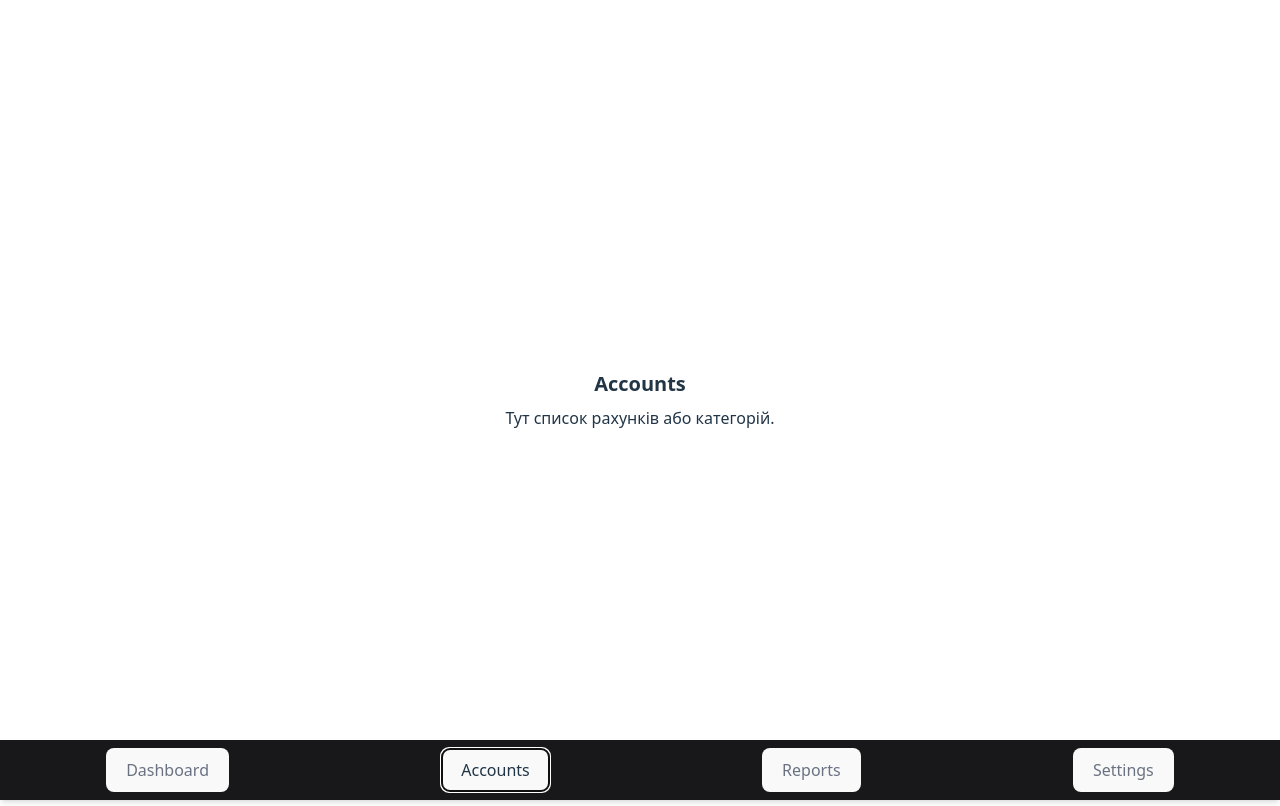
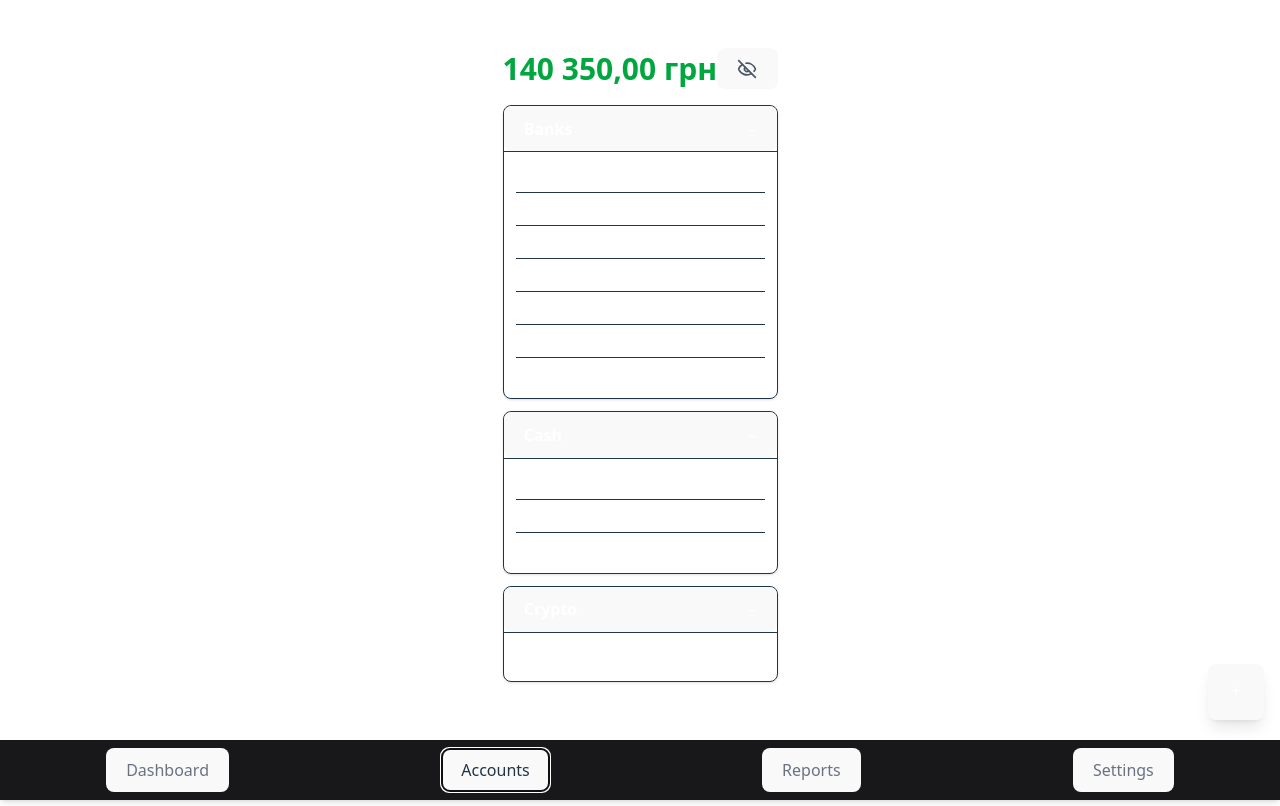
Before and after one commit to teredet/money-manager, a Vue app: page / in a window 1280 px wide. Both pictures are taken after a click on the button "Accounts". Built offline with nearby package versions, Linux system fonts and the light colour scheme.

Commit message:
Added base Accounts page

```diff
--- a/package.json
+++ b/package.json
@@ -10,6 +10,7 @@
   },
   "dependencies": {
     "@tailwindcss/vite": "^4.1.14",
+    "lucide-vue-next": "^0.545.0",
     "vite-plugin-pwa": "^1.0.3",
     "vue": "^3.5.22"
   },
--- a/src/components/pages/Accaunts.vue
+++ b/src/components/pages/Accaunts.vue
@@ -1,6 +1,162 @@
 <template>
-  <div class="p-4">
-    <h2 class="text-xl font-bold mb-2">Accounts</h2>
-    <p>Тут список рахунків або категорій.</p>
+  <div class="p-4 pb-20">
+    <!-- Header -->
+    <div class="flex justify-between items-center mb-4">
+      <div v-if="showTotal" class="text-3xl font-semibold text-green-600">
+        {{ formatCurrency(totalInBase, baseCurrency) }}
+      </div>
+      <div
+        v-else-if="!showTotal"
+        class="text-3xl font-semibold text-green-600 text-center"
+      >
+        **********
+      </div>
+      <button @click="toggleTotal" class="text-sm text-gray-500">
+        <component
+          :is="showTotal ? EyeOff : Eye"
+          class="w-5 h-5 text-gray-600"
+        />
+      </button>
+    </div>
+
+    <!-- Categories -->
+    <div
+      v-for="(accounts, category) in groupedAccounts"
+      :key="category"
+      class="mb-3 border rounded-lg bg-zinc-1000 shadow-sm"
+    >
+      <button
+        class="w-full text-left p-3 flex justify-between items-center"
+        @click="toggleCategory(category)"
+      >
+        <span class="font-semibold text-white">{{ category }}</span>
+        <span class="text-white">
+          {{ isCollapsed(category) ? '+' : '–' }}
+        </span>
+      </button>
+
+      <div v-show="!isCollapsed(category)" class="border-t px-3 py-2">
+        <div
+          v-for="acc in accounts"
+          :key="acc.id"
+          class="flex justify-between py-1 border-b last:border-none"
+        >
+          <span class="text-white">{{ acc.name }}</span>
+          <span class="font-medium text-white">{{
+            formatCurrency(acc.amount, acc.currency)
+          }}</span>
+        </div>
+      </div>
+    </div>
+
+    <button
+      @click="addAccount"
+      class="fixed bottom-20 right-4 bg-green-500 text-white rounded-full shadow-lg w-14 h-14 text-3xl"
+    >
+      +
+    </button>
   </div>
 </template>
+
+<script setup>
+import { ref, computed } from 'vue';
+import { Eye, EyeOff } from 'lucide-vue-next';
+
+// === Базова валюта ===
+const baseCurrency = ref('UAH');
+
+// === Курс валют (відносно UAH) (mock) ===
+// *Пізніше можна замінити на API (наприклад, exchangerate.host)*
+const exchangeRates = ref({
+  UAH: 1,
+  USD: 42,
+  EUR: 45,
+  BTC: 2500000,
+});
+
+// === Дані рахунків (mock) ===
+const accounts = ref([
+  {
+    id: 1,
+    name: 'Monobank',
+    category: 'Banks',
+    amount: 42000,
+    currency: 'UAH',
+  },
+  { id: 1, name: 'Monobank', category: 'Banks', amount: 4200, currency: 'UAH' },
+  { id: 1, name: 'Privat', category: 'Banks', amount: 4200, currency: 'UAH' },
+  { id: 1, name: 'Raif', category: 'Banks', amount: 4200, currency: 'UAH' },
+  { id: 1, name: 'ABank', category: 'Banks', amount: 4200, currency: 'UAH' },
+  { id: 1, name: 'Sense', category: 'Banks', amount: 4200, currency: 'UAH' },
+  { id: 2, name: 'Revolut', category: 'Banks', amount: 300, currency: 'USD' },
+  { id: 3, name: 'Cash', category: 'Cash', amount: 18000, currency: 'UAH' },
+  { id: 3, name: 'EUR', category: 'Cash', amount: 250, currency: 'EUR' },
+  { id: 3, name: 'USD', category: 'Cash', amount: 250, currency: 'USD' },
+  { id: 4, name: 'Binance', category: 'Crypto', amount: 0.01, currency: 'BTC' },
+]);
+
+// === Стани ===
+const showTotal = ref(true);
+const collapsedCategories = ref([]);
+
+// === Обчислення загальної суми ===
+const totalInBase = computed(() => {
+  return accounts.value.reduce((sum, acc) => {
+    const rateToUAH = exchangeRates.value[acc.currency] || 1;
+    return sum + acc.amount * rateToUAH;
+  }, 0);
+});
+
+// === Групування рахунків за категоріями ===
+const groupedAccounts = computed(() => {
+  const groups = {};
+  for (const acc of accounts.value) {
+    if (!groups[acc.category]) groups[acc.category] = [];
+    groups[acc.category].push(acc);
+  }
+  return groups;
+});
+
+// === Функції ===
+function formatCurrency(amount, currency) {
+  return amount.toLocaleString('uk-UA', {
+    style: 'currency',
+    currency: currency,
+    maximumFractionDigits: 2,
+  });
+}
+
+function toggleTotal() {
+  showTotal.value = !showTotal.value;
+}
+
+function toggleCategory(category) {
+  if (collapsedCategories.value.includes(category)) {
+    collapsedCategories.value = collapsedCategories.value.filter(
+      (c) => c !== category
+    );
+  } else {
+    collapsedCategories.value.push(category);
+  }
+}
+
+function isCollapsed(category) {
+  return collapsedCategories.value.includes(category);
+}
+
+function addAccount() {
+  //temporary prompt-based
+  const name = prompt('Назва рахунку:');
+  const category = prompt('Категорія:');
+  const amount = Number(prompt('Сума:'));
+  const currency = prompt('Валюта (наприклад, UAH, USD):', 'UAH');
+  if (!name || !category || isNaN(amount)) return;
+  accounts.value.push({
+    id: Date.now(),
+    name,
+    category,
+    amount,
+    currency,
+  });
+}
+</script>
```
Also changed, not shown: 1 other file (tests, documents, lock files or other folders).
